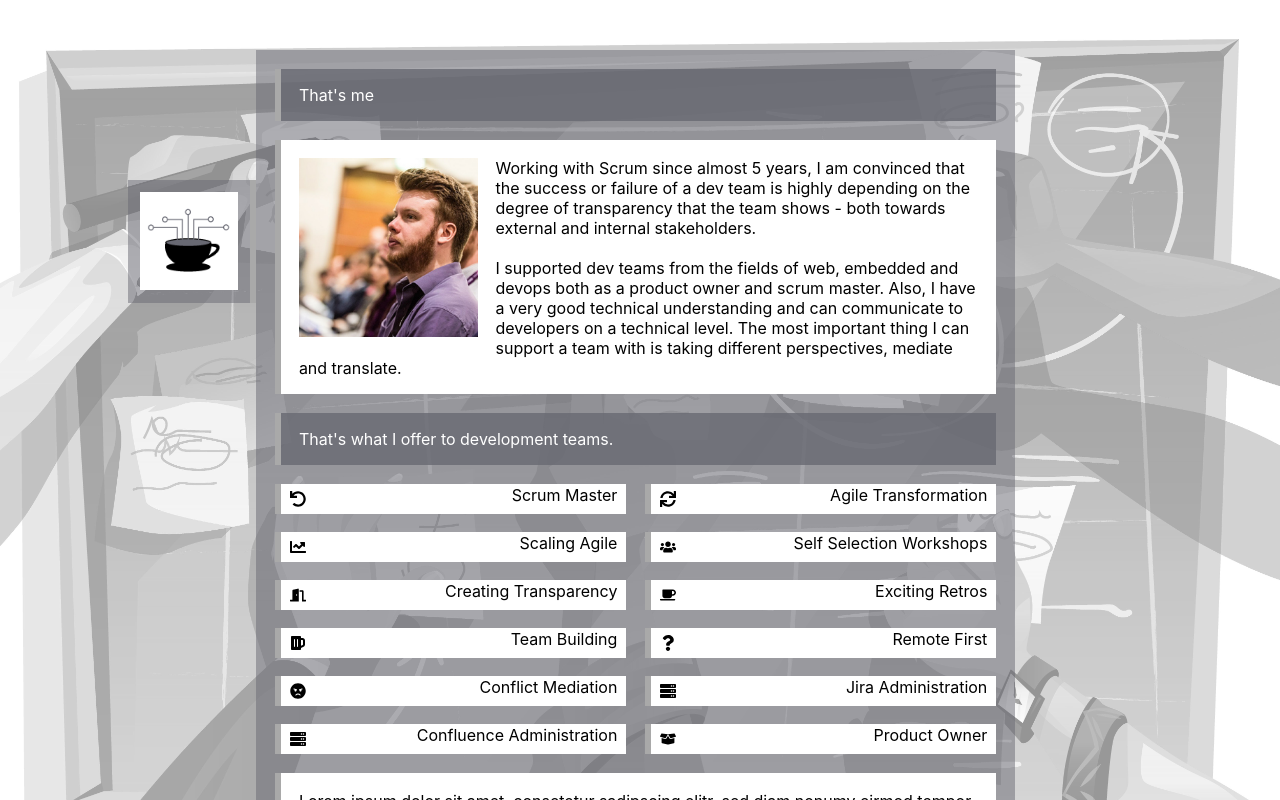
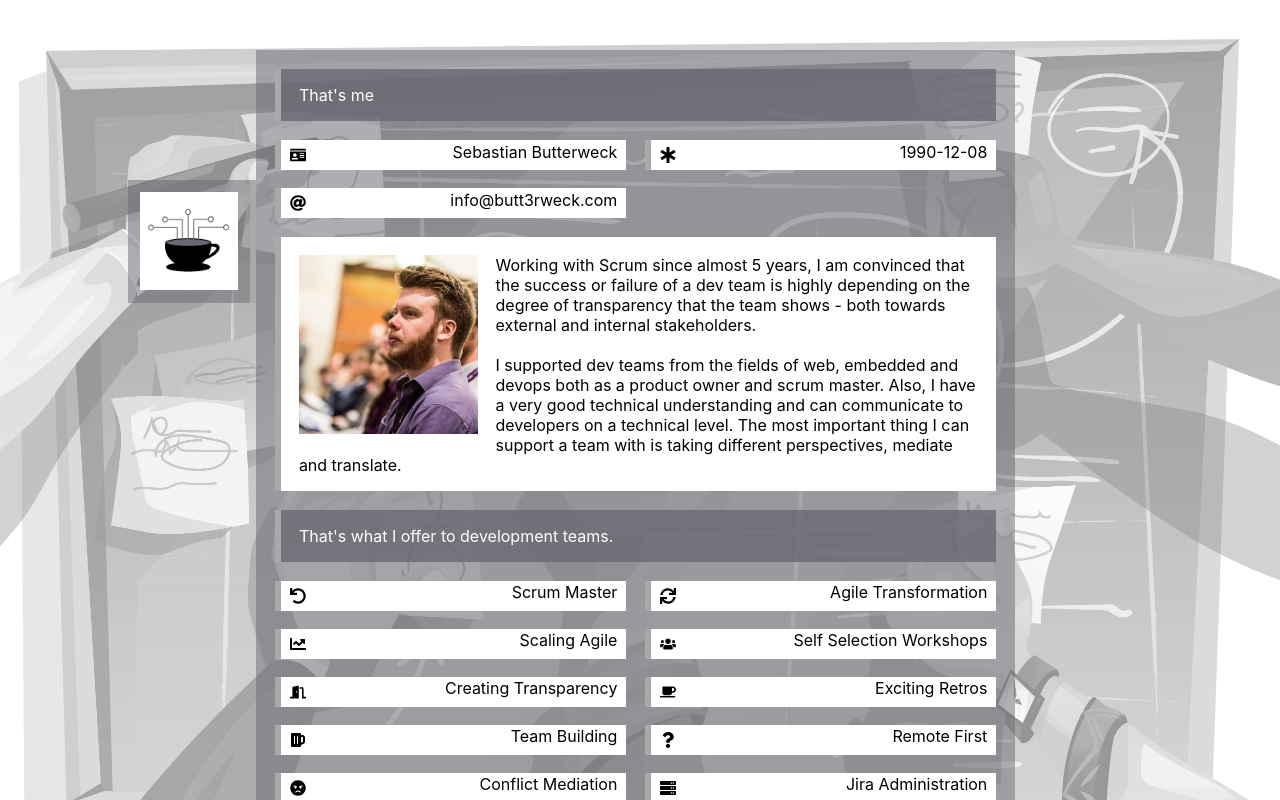
Before and after one commit to Butterweck/butt3rweck.com, a React (Create React App) app: page / in a window 1280 px wide. Shown: the top 800 px of the page. Built offline with nearby package versions, Linux system fonts and the light colour scheme.

Commit message:
added contact data to header using field component

```diff
--- a/src/App.js
+++ b/src/App.js
@@ -8,20 +8,25 @@ import { SimpleBlock } from "./components/SimpleBlock";
 import { Logobox } from "./components/Logobox";
 
 class App extends Component {
+  skills = {
+    "Scrum Master": "FaUndo",
+    "Agile Transformation": "FaSync",
+    "Scaling Agile": "FaChartLine",
+    "Self Selection Workshops": "FaUsers",
+    "Creating Transparency": "FaDoorOpen",
+    "Exciting Retros": "FaCoffee",
+    "Team Building": "FaBeer",
+    "Remote First": "FaQuestion",
+    "Conflict Mediation": "FaAngry",
+    "Jira Administration": "FaServer",
+    "Confluence Administration": "FaServer",
+    "Product Owner": "FaBoxOpen"
+  };
 
-  skills = {
-    "Scrum Master" : "FaUndo",
-    "Agile Transformation" : "FaSync",
-    "Scaling Agile" : "FaChartLine",
-    "Self Selection Workshops" : "FaUsers",
-    "Creating Transparency" : "FaDoorOpen",
-    "Exciting Retros" : "FaCoffee",
-    "Team Building" : "FaBeer",
-    "Remote First" : "FaQuestion",
-    "Conflict Mediation" : "FaAngry",
-    "Jira Administration" : "FaServer",
-    "Confluence Administration" : "FaServer",
-    "Product Owner" : "FaBoxOpen",
+  contactData = {
+    "Sebastian Butterweck": "FaIdCard",
+    "1990-12-08": "FaStarOfLife",
+    "info@butt3rweck.com": "FaAt"
   };
 
   render() {
@@ -29,8 +34,13 @@ class App extends Component {
       <div class="Container">
         <Logobox />
         <div class="Outer-0">
-          <Header />
-          <Field elements = { this.skills } />
+          <SimpleBlock description="That's me" headline="true" />
+          <Header contactData={this.contactData} />
+          <SimpleBlock
+            description="That's what I offer to development teams."
+            headline="true"
+          />
+          <Field elements={this.skills} />
           <SimpleBlock />
           <SimpleBlock />
           <SimpleBlock />
--- a/src/components/Field.js
+++ b/src/components/Field.js
@@ -11,10 +11,7 @@ export class Field extends Component {
     }
     return (
       <div>
-        <SimpleBlock
-          description="That's what I offer to development teams."
-          headline="true"
-        />
+
         <div class="Block-1 Block-1-Full">
         { rows }
         </div>
--- a/src/components/Flag.js
+++ b/src/components/Flag.js
@@ -13,6 +13,9 @@ import { FaUndo } from "react-icons/fa";
 import { FaUsers } from "react-icons/fa";
 import { FaSync } from "react-icons/fa";
 import { FaTelegramPlane } from "react-icons/fa";
+import { FaStarOfLife } from "react-icons/fa";
+import { FaIdCard } from "react-icons/fa";
+import { FaAt } from "react-icons/fa";
 
 export class Flag extends Component {
   icon(type) {
@@ -53,6 +56,15 @@ export class Flag extends Component {
       case "FaTelegramPlane":
         return <FaTelegramPlane class="Subelem-4-Type-Icon" />;
         break;
+      case "FaStarOfLife":
+        return <FaStarOfLife class="Subelem-4-Type-Icon" />;
+        break;
+      case "FaIdCard":
+        return <FaIdCard class="Subelem-4-Type-Icon" />;
+        break;
+      case "FaAt":
+        return <FaAt class="Subelem-4-Type-Icon" />;
+        break;
       default:
         return <FaQuestion class="Subelem-4-Type-Icon" />;
         break;
--- a/src/components/Header.js
+++ b/src/components/Header.js
@@ -2,15 +2,14 @@ import React, { Component } from "react";
 import profile from "../imgs/profile.jpg";
 import "../App.css";
 import { SimpleBlock } from "./SimpleBlock";
+import { Field } from "./Field";
 
 export class Header extends Component {
   render() {
     return (
       <div>
-        <SimpleBlock
-          description="That's me"
-          headline="true"
-        />
+
+        <Field elements = { this.props.contactData } />
         <div class="Block-1 Block-1-Full Block-1-Type-Header">
           <img
             class="Element-2-Type-Header-Image"
```
